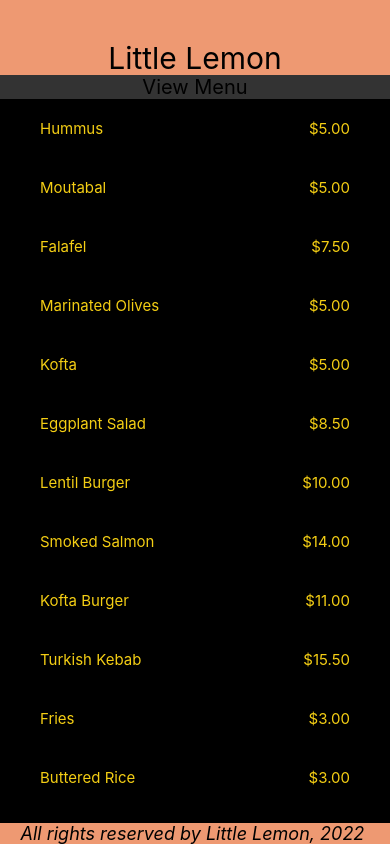
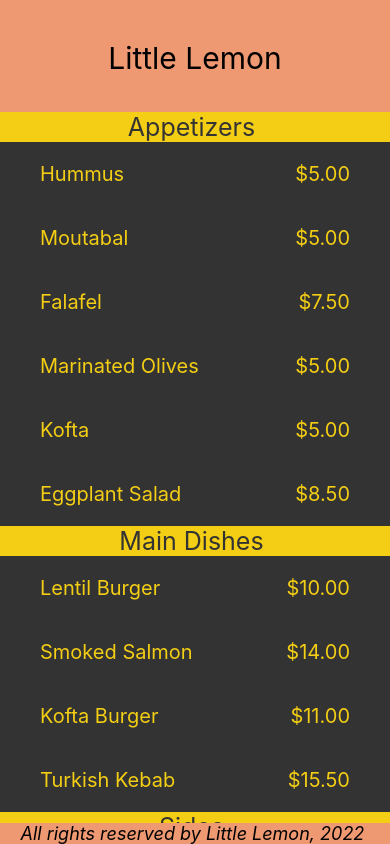
Before and after one commit to Bhumi0702/LittleLemonApp, a React Native app: screen / in a window 390 px wide. Built offline with nearby package versions, Linux system fonts and the light colour scheme.

Commit message:
Render Large List with SectionList

```diff
--- a/components/LittleLemonHeader.js
+++ b/components/LittleLemonHeader.js
@@ -10,7 +10,7 @@
 
 const styles = StyleSheet.create({
 	container: {
-		flex: 0.1,
+		flex: 0.15,
 		backgroundColor: '#EE9972'
 	},
 	headerText: {
--- a/components/MenuItems.js
+++ b/components/MenuItems.js
@@ -1,74 +1,113 @@
-import * as React from 'react';
+import React from 'react';
 
-import { View, Text, StyleSheet, FlatList } from 'react-native';
-import { Menu } from 'react-native-paper';
+import { View, Text, StyleSheet, SectionList } from 'react-native';
 
 const menuItemsToDisplay = [
-	{ name: 'Hummus', price: '$5.00', id: '1A' },
-	{ name: 'Moutabal', price: '$5.00', id: '2B' },
-	{ name: 'Falafel', price: '$7.50', id: '3C' },
-	{ name: 'Marinated Olives', price: '$5.00', id: '4D' },
-	{ name: 'Kofta', price: '$5.00', id: '5E' },
-	{ name: 'Eggplant Salad', price: '$8.50', id: '6F' },
-	{ name: 'Lentil Burger', price: '$10.00', id: '7G' },
-	{ name: 'Smoked Salmon', price: '$14.00', id: '8H' },
-	{ name: 'Kofta Burger', price: '$11.00', id: '9I' },
-	{ name: 'Turkish Kebab', price: '$15.50', id: '10J' },
-	{ name: 'Fries', price: '$3.00', id: '11K' },
-	{ name: 'Buttered Rice', price: '$3.00', id: '12L' },
-	{ name: 'Bread Sticks', price: '$3.00', id: '13M' },
-	{ name: 'Pita Pocket', price: '$3.00', id: '14N' },
-	{ name: 'Lentil Soup', price: '$3.75', id: '15O' },
-	{ name: 'Greek Salad', price: '$6.00', id: '16Q' },
-	{ name: 'Rice Pilaf', price: '$4.00', id: '17R' },
-	{ name: 'Baklava', price: '$3.00', id: '18S' },
-	{ name: 'Tartufo', price: '$3.00', id: '19T' },
-	{ name: 'Tiramisu', price: '$5.00', id: '20U' },
-	{ name: 'Panna Cotta', price: '$5.00', id: '21V' }
+	{
+		title: 'Appetizers',
+		data: [
+			{ name: 'Hummus', price: '$5.00' },
+			{ name: 'Moutabal', price: '$5.00' },
+			{ name: 'Falafel', price: '$7.50' },
+			{ name: 'Marinated Olives', price: '$5.00' },
+			{ name: 'Kofta', price: '$5.00' },
+			{ name: 'Eggplant Salad', price: '$8.50' }
+		]
+	},
+	{
+		title: 'Main Dishes',
+		data: [
+			{ name: 'Lentil Burger', price: '$10.00' },
+			{ name: 'Smoked Salmon', price: '$14.00' },
+			{ name: 'Kofta Burger', price: '$11.00' },
+			{ name: 'Turkish Kebab', price: '$15.50' }
+		]
+	},
+	{
+		title: 'Sides',
+		data: [
+			{ name: 'Fries', price: '$3.00', id: '11K' },
+			{ name: 'Buttered Rice', price: '$3.00' },
+			{ name: 'Bread Sticks', price: '$3.00' },
+			{ name: 'Pita Pocket', price: '$3.00' },
+			{ name: 'Lentil Soup', price: '$3.75' },
+			{ name: 'Greek Salad', price: '$6.00' },
+			{ name: 'Rice Pilaf', price: '$4.00' }
+		]
+	},
+	{
+		title: 'Desserts',
+		data: [
+			{ name: 'Baklava', price: '$3.00' },
+			{ name: 'Tartufo', price: '$3.00' },
+			{ name: 'Tiramisu', price: '$5.00' },
+			{ name: 'Panna Cotta', price: '$5.00' }
+		]
+	}
 ];
 
-const Item = ({ name, price }) => {
-	console.log('' + name);
-	console.log('' + price);
+const Item = ({ name, price }) => (
+	<View style={menuStyles.innerContainer}>
+		<Text style={menuStyles.itemText}>{name}</Text>
+		<Text style={menuStyles.itemText}>{price}</Text>
+	</View>
+);
+
+const Separator = () => <View style={menuStyles.separator} />;
+
+const Footer = () => <Text style={menuStyles.footerText}>All Rights Reserved by Little Lemon 2022</Text>;
+
+const MenuItems = () => {
+	const renderItem = ({ item }) => <Item name={item.name} price={item.price} />;
+
+	const renderSectionHeader = ({ section: { title } }) => <Text style={menuStyles.sectionHeader}>{title} </Text>;
+
 	return (
-		<View style={styles.innerContainer}>
-			<Text style={styles.itemText}>{name}</Text>
-			<Text style={styles.itemText}>{price}</Text>
+		<View style={menuStyles.container}>
+			<SectionList
+				keyExtractor={(item, index) => item + index}
+				sections={menuItemsToDisplay}
+				renderItem={renderItem}
+				renderSectionHeader={renderSectionHeader}
+				//ListFooterComponent={Footer}
+				//ItemSeparatorComponent={Separator}
+			/>
 		</View>
 	);
 };
 
-const MenuItems = () => {
-	const renderItem = ({ item }) => <Item name={item.name} price={item.price} />;
-
-	return (
-		<View style={styles.container}>
-			<Text style={styles.headerText}>View Menu</Text>
-			<FlatList data={menuItemsToDisplay} keyExtractor={(item) => item.id} renderItem={renderItem} />
-		</View>
-	);
-};
-
-const styles = StyleSheet.create({
+// Add styles to the component
+const menuStyles = StyleSheet.create({
 	container: {
-		flex: 1
+		flex: 0.95
 	},
 	innerContainer: {
 		paddingHorizontal: 40,
 		paddingVertical: 20,
-		backgroundColor: 'black',
+		backgroundColor: '#333333',
 		flexDirection: 'row',
 		justifyContent: 'space-between'
 	},
-	headerText: {
-		color: ' white',
-		fontSize: 20,
+	sectionHeader: {
+		backgroundColor: '#F4CE14',
+		color: '#333333',
+		fontSize: 25,
 		flexWrap: 'wrap',
 		textAlign: 'center'
 	},
 	itemText: {
 		color: '#F4CE14',
-		fontSize: 15
+		fontSize: 20
+	},
+	separator: {
+		borderBottomWidth: 1,
+		borderColor: '#EDEFEE'
+	},
+	footerText: {
+		color: '#EDEFEE',
+		fontSize: 20,
+		flexWrap: 'wrap',
+		textAlign: 'center'
 	}
 });
 
```
